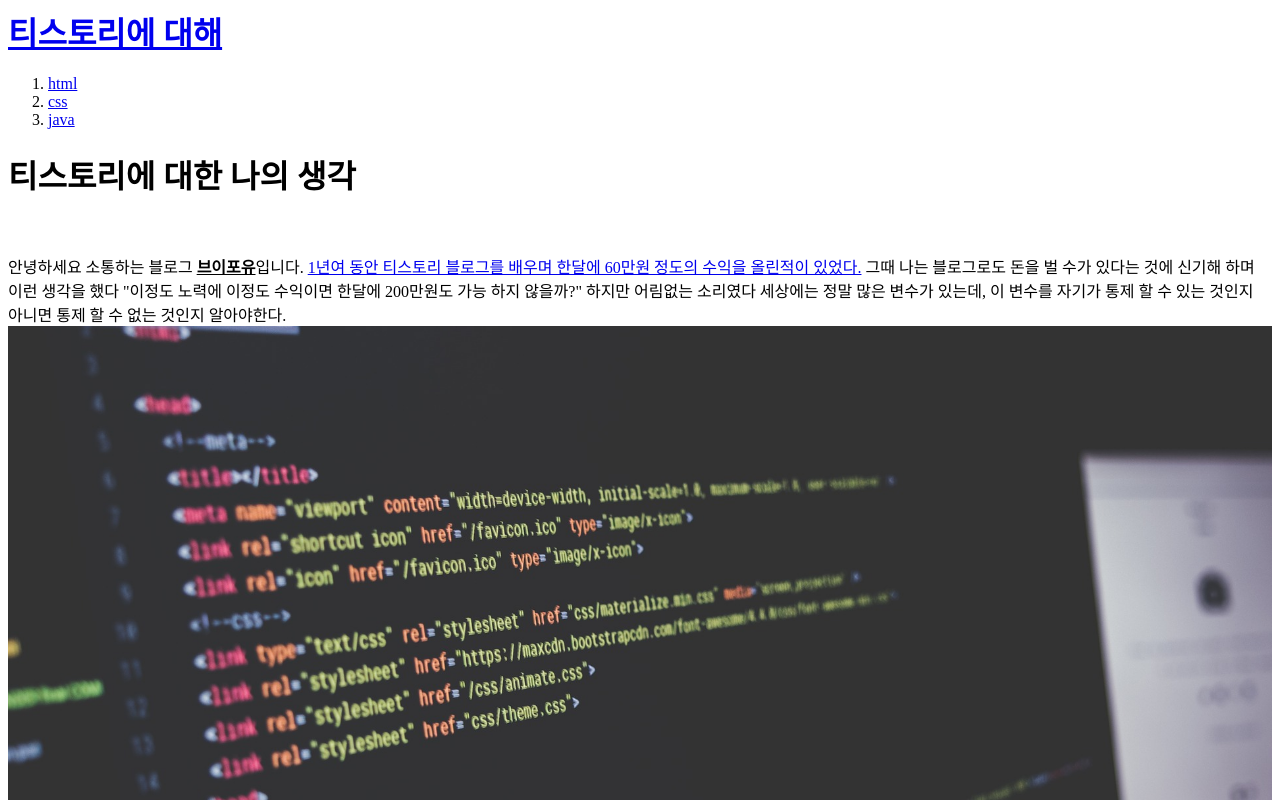
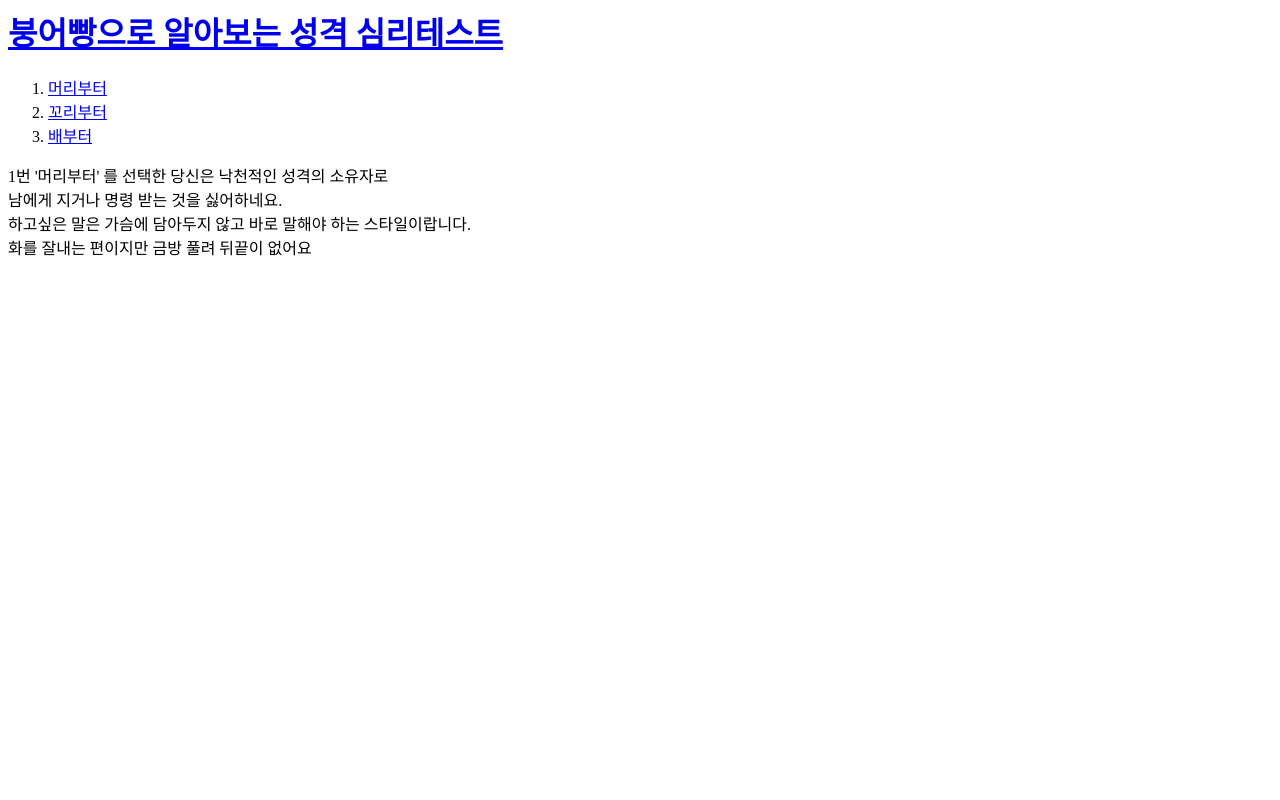
Before and after one commit to yoonsukyoung/web1, a plain HTML site: page 1.html in a window 1280 px wide. Shown: the top 800 px of the page. Drawn offline with Linux system fonts and the light colour scheme.

Commit message:
이건 개인적인 연습용

```diff
--- a/1.html
+++ b/1.html
@@ -5,23 +5,16 @@
 <meta charset="utf-8">
 </head>
 <body>
-  <h1><a href="index.html">티스토리에 대해</a></h1>
-<ol>
-<li><a href="1.html">html </a></li>
-<li><a href="2.html">css </a></li>
-<li><a href="3.html">java </a></li>
-</ol>
+  <h1><a href="심리테스트.html">붕어빵으로 알아보는 성격 심리테스트</a></h1>
+  <ol>
+  <li><a href="1.html">머리부터 </a></li>
+  <li><a href="2.html">꼬리부터</a></li>
+  <li><a href="3.html">배부터 </a></li>
+  </ol>
 
-
-<h1>티스토리에 대한 나의 생각</h1>
-<br><br>안녕하세요 소통하는 블로그 <strong><u>브이포유</u></strong>입니다.
-<a href="https://pixabay.com/ko/photos/컴퓨터-컴퓨터-코드-스크린-1209641/" target="_blank" title="무료사이트">1년여 동안 티스토리 블로그를 배우며 한달에 60만원 정도의 수익을 올린적이 있었다.</a>
-그때 나는 블로그로도 돈을 벌 수가 있다는 것에 신기해 하며 이런 생각을 했다
-"이정도 노력에 이정도 수익이면 한달에 200만원도 가능 하지 않을까?"
-하지만 어림없는 소리였다 세상에는 정말 많은 변수가 있는데, 이 변수를 자기가 통제 할 수 있는 것인지 아니면 통제 할 수 없는 것인지 알아야한다.
-<img src="coding1.jpg" width="100%">
-<p>아무리 생각해도 사실 이 변수는 내가 통제 할 수 있는 것은 아니었다. 물론 커뮤니티 사이트나  여러 블로그에 '저품질 안당하는 법' 이라며 많은 노하우들을 소개해주는 글이 있다.
-물론 그것이 맞는 것인지 아니면 자신이 블로그를 운영하며 실험을 해 본 결과 터득한 노하우인지는 모르는 것이다.  결정권은 결국 그곳에 있는 사람들이 아니라 '다음' 이라는 포털 사이트에 있기 때문이다.
-</p>
+1번 '머리부터' 를 선택한 당신은 낙천적인 성격의 소유자로
+<br>남에게 지거나 명령 받는 것을 싫어하네요.
+<br>하고싶은 말은 가슴에 담아두지 않고 바로 말해야 하는 스타일이랍니다.
+<br>화를 잘내는 편이지만 금방 풀려 뒤끝이 없어요
 </body>
 </html>
```
Also changed, not shown: 2.html (+10 -7 lines), 3.html (+10 -8 lines), 심리테스트.html (added, +22 -0 lines), 붕어빵.jpg (added).
